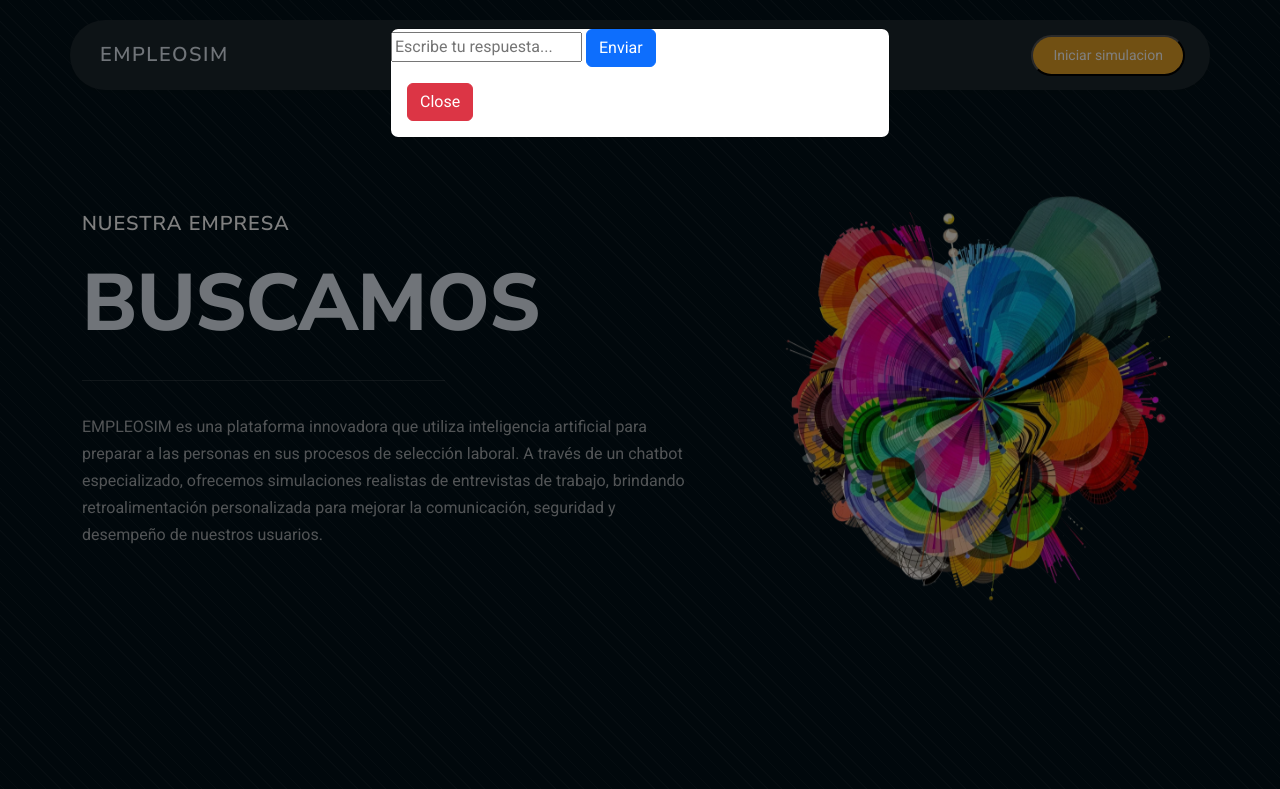
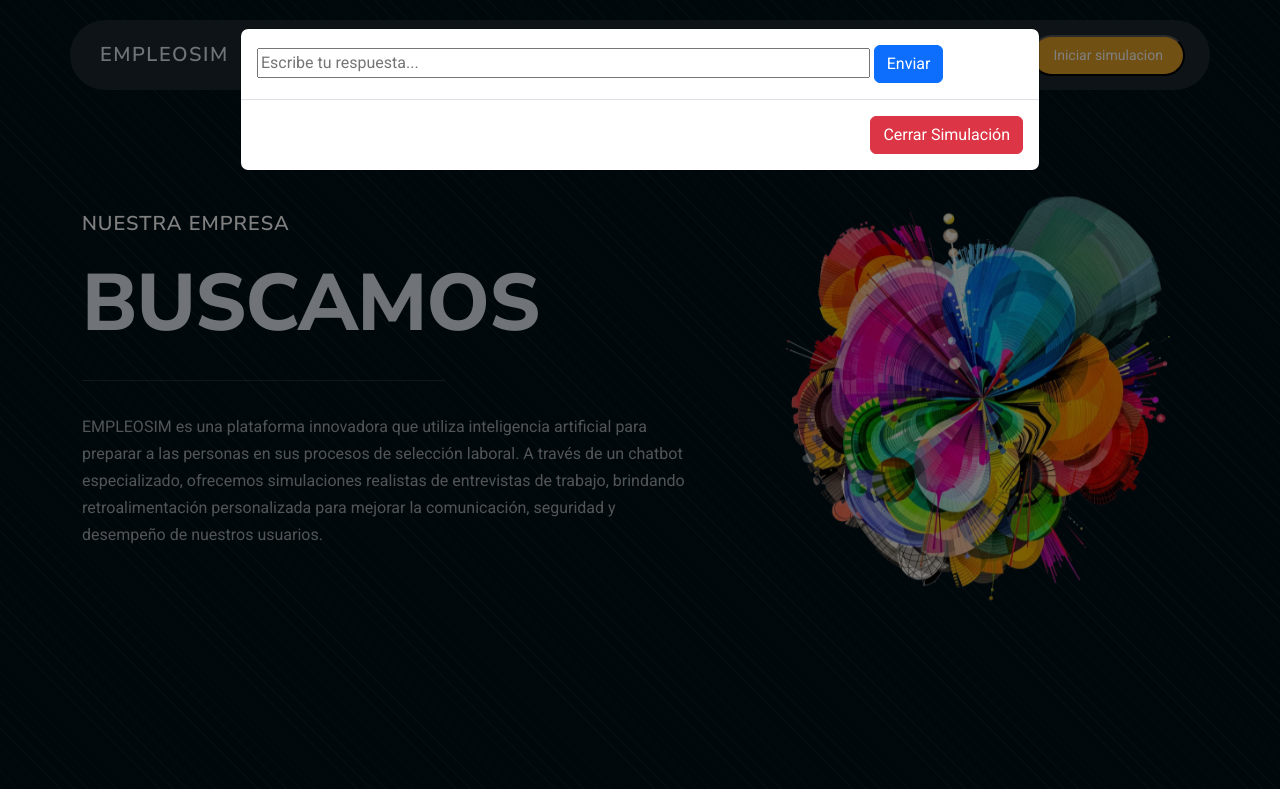
Before and after one commit to stiven0508/EMPLEOSIM, a plain HTML site: page index.html in a window 1280 px wide. Both pictures are taken after a click on the button "Iniciar simulacion". Shown: the top 789 px of the page. Drawn offline with Linux system fonts and the light colour scheme.

Commit message:
Actualizacion

```diff
--- a/index.html
+++ b/index.html
@@ -93,6 +93,7 @@
         </div>
       </div>
     </section><!-- /Hero Section -->
+
 
     <!-- Contact Section -->
     <section id="contact" class="contact section">
@@ -197,24 +198,24 @@
 
 <!-- The Modal -->
 <div class="modal" id="myModal">
-  <div class="modal-dialog">
+  <div class="modal-dialog modal-lg">
     <div class="modal-content">
 
-     <div id="chatModal">
+     <!-- Contenido del chatbot -->
+      <div class="modal-body">
         <div id="chatbox">
           <div id="messages"></div>
           <div id="inputBox">
-            <input type="text" id="userInput" placeholder="Escribe tu respuesta...">
+            <input style="width: 80%;" type="text" id="userInput" placeholder="Escribe tu respuesta...">
             <button id="sendBtn" class="btn btn-primary">Enviar</button>
           </div>
-          <!-- Modal footer -->
-            <div class="modal-body">
-              <button type="button" class="btn btn-danger" data-bs-dismiss="modal">Close</button>
-            </div>
         </div>
       </div>
 
-
+      <!-- Pie del modal -->
+      <div class="modal-footer justify-content-end">
+        <button type="button" class="btn btn-danger" data-bs-dismiss="modal">Cerrar Simulación</button>
+      </div>
 
     </div>
   </div>
```
